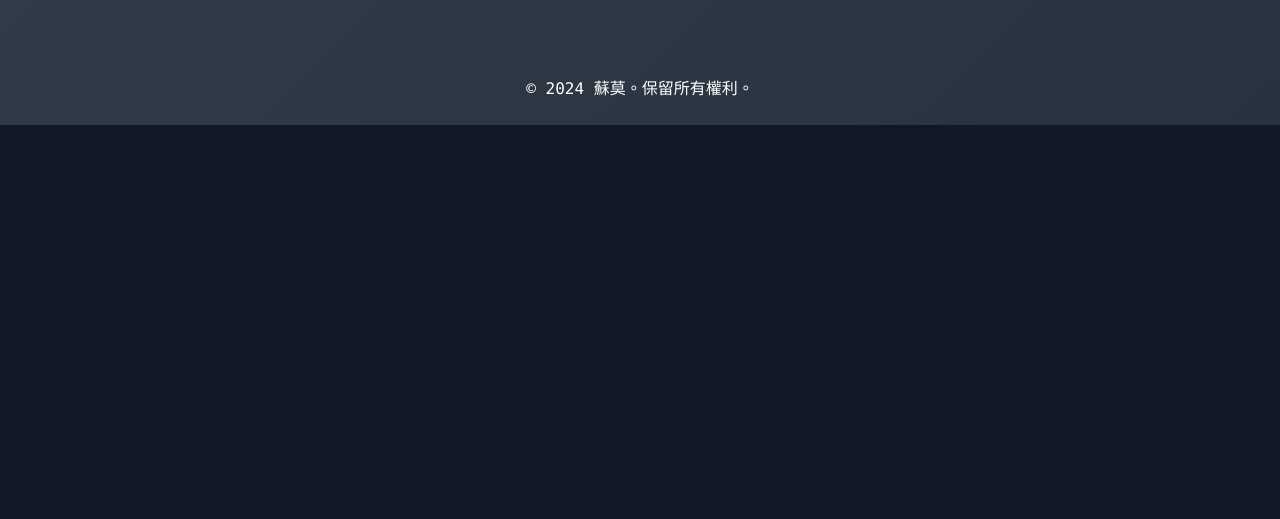
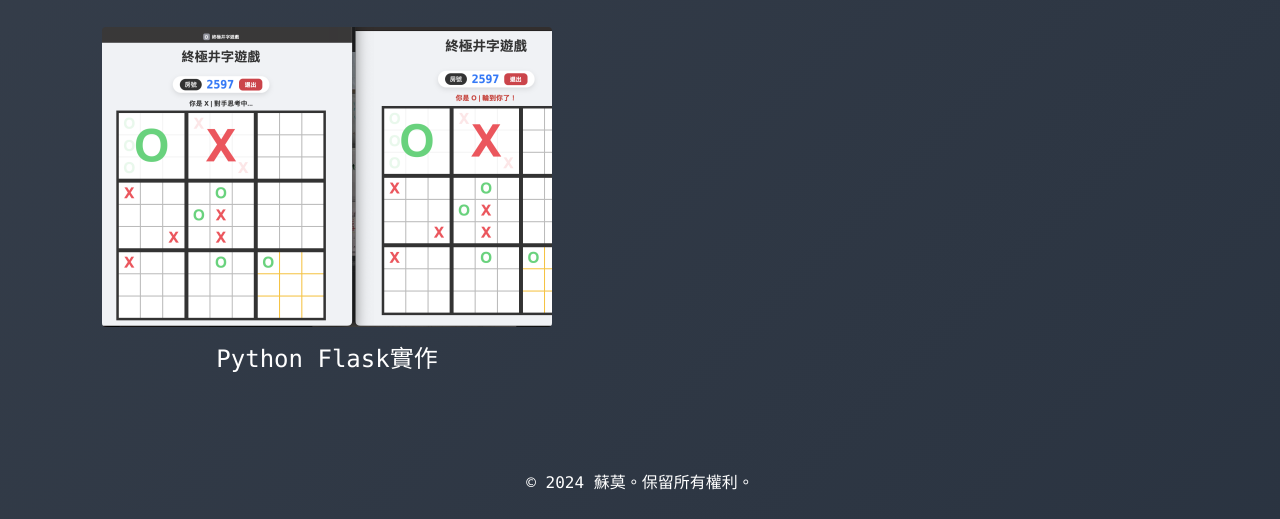
Before and after one commit to Sumo0711/personal_website, a plain HTML site: page projects.html in a window 1280 px wide. Shown: the part 903-1422 px from the top of the page. Before the commit the page ends 1028 px from the top, so only its background shows below. Drawn offline with nearby package versions, Linux system fonts and the light colour scheme.

Commit message:
更新專案

```diff
--- a/projects.html
+++ b/projects.html
@@ -118,6 +118,12 @@
                 </a>
                 <h3 class="text-2xl mb-4">資料結構實作</h3>
             </section>
+            <section class="project hover-zoom flex flex-col items-center">
+                <a href="https://github.com/Sumo0711/99ch" target="_blank">
+                    <img src="img/99ch.png" alt="shopping_cart" class="mb-4 rounded">
+                </a>
+                <h3 class="text-2xl mb-4">Python Flask實作</h3>
+            </section>
         </div>
     </main>
     <footer class="p-6 text-center">
```
Also changed, not shown: img/99ch.png (added).
